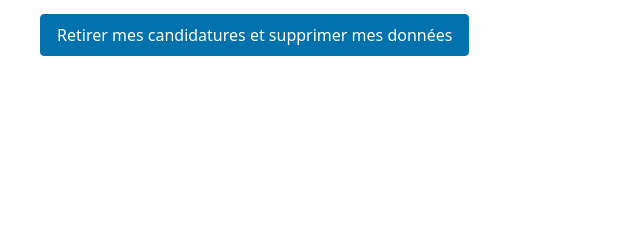
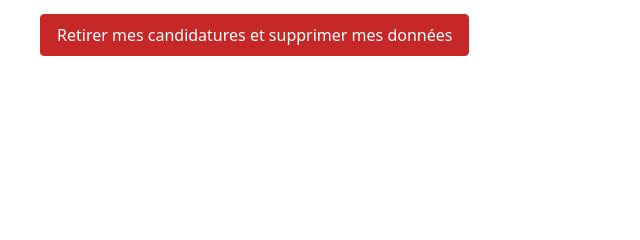
Before and after one commit to ape-frisonroche/portevoix, a Django app: template representants/templates/representants/espace.html in a window 1280 px wide. Shown: the part 492-732 px from the top of the page, without its empty margins (0-640 px from the left). Run offline with Django 5.2, Linux system fonts and the light colour scheme; the template is opened without the code that fills it: values that come from a table or form of the project are taken from there, others are empty; data comes from the database, SQL or seed files in the repository; parts of the project's set-up code (start-up, migrations or seed data) failed here and were passed over.

Commit message:
Make data deletion button red

```diff
--- a/representants/templates/representants/base.html
+++ b/representants/templates/representants/base.html
@@ -39,6 +39,8 @@
     /* cartes teintées du vert de l'APE, en clair comme en sombre */
     article { background: color-mix(in srgb, #56b847 8%, var(--pico-card-background-color)); border: 1px solid color-mix(in srgb, #56b847 40%, transparent); }
     article > :last-child { margin-bottom: 0; }
+    button.danger { --pico-background-color: #c62828; --pico-border-color: #c62828; --pico-color: #fff; }
+    button.danger:hover, button.danger:focus { --pico-background-color: #a51f1f; --pico-border-color: #a51f1f; }
     .errorlist { color: var(--pico-del-color); list-style: none; padding: 0; margin: 0; }
     .rgpd { font-size: .85rem; color: var(--pico-muted-color); border-top: 1px solid var(--pico-muted-border-color); margin-top: 2rem; padding-top: 1rem; }
     .tableau { overflow-x: auto; }
--- a/representants/templates/representants/espace.html
+++ b/representants/templates/representants/espace.html
@@ -51,7 +51,7 @@
   <form method="post" action="{% url 'supprimer' jeton %}"
         onsubmit="return confirm('Supprimer définitivement vos candidatures et vos données ?')">
     {% csrf_token %}
-    <button type="submit">Retirer mes candidatures et supprimer mes données</button>
+    <button type="submit" class="danger">Retirer mes candidatures et supprimer mes données</button>
   </form>
 </section>
 {% endblock %}
```
